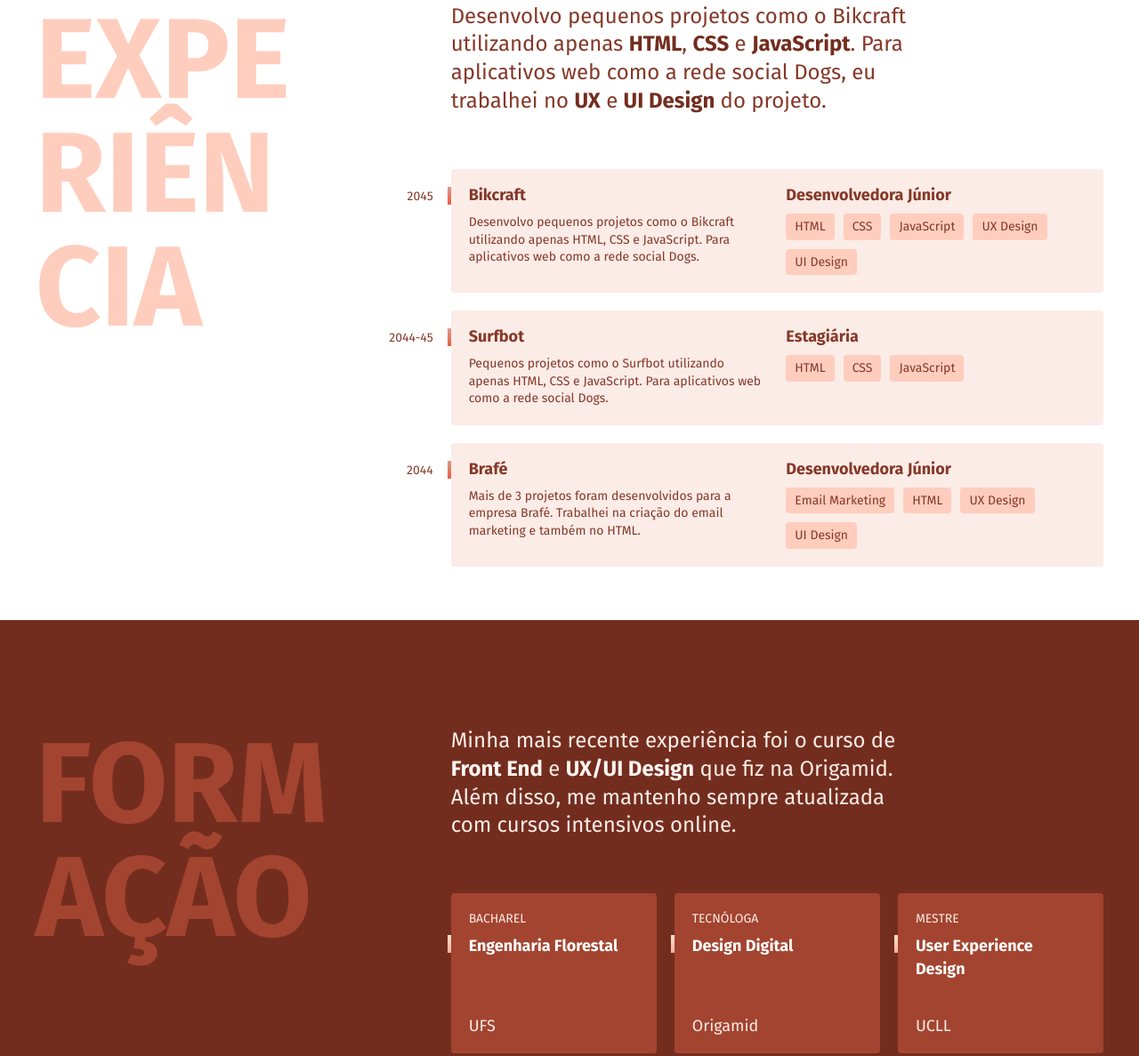
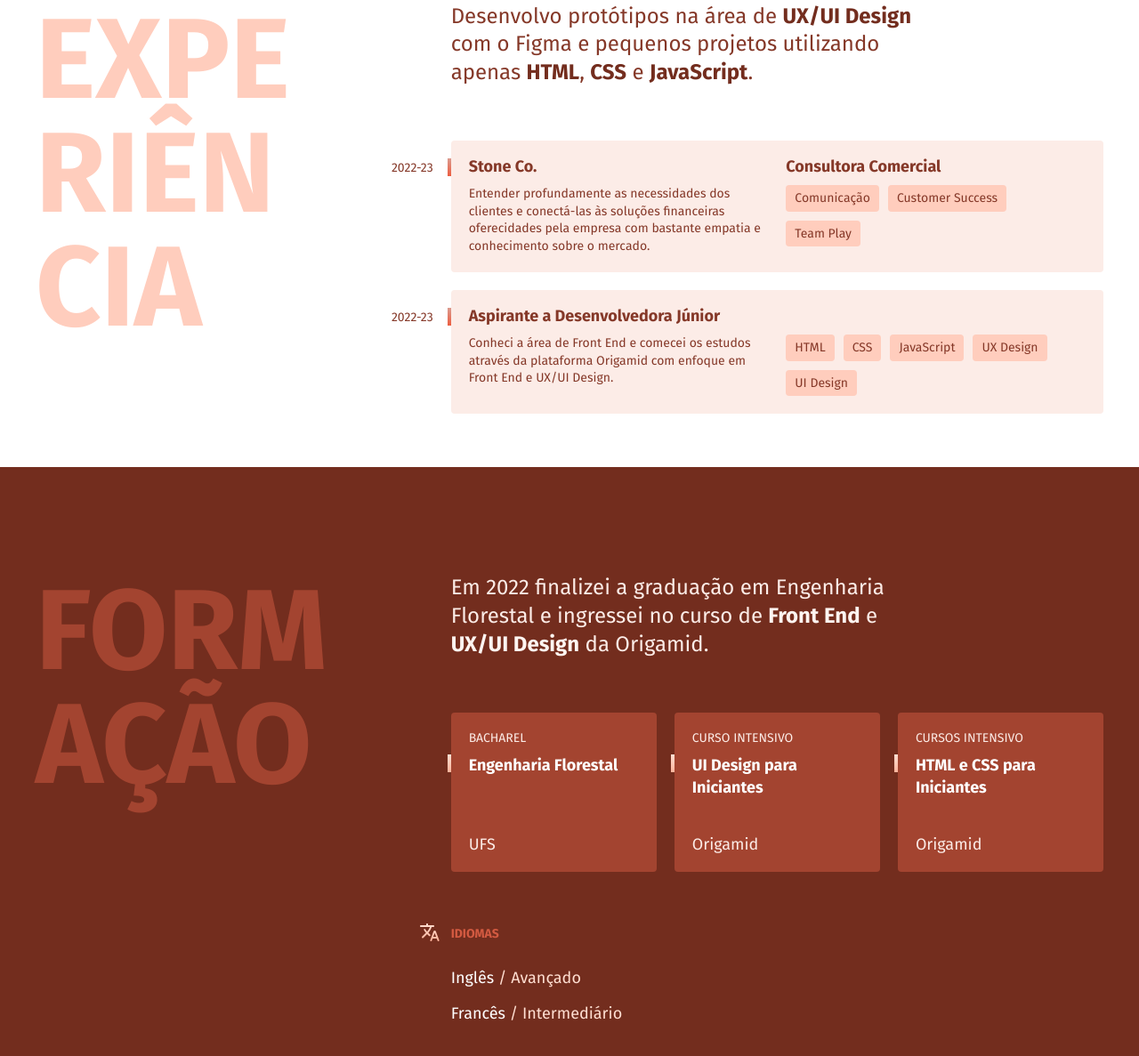
Before and after one commit to layoliv/layoliv.github.io, a plain HTML site: page index.html in a window 1280 px wide. Shown: the part 872-2059 px from the top of the page at 89% size. Drawn offline with Linux system fonts and the light colour scheme.

Commit message:
minhas-infos

```diff
--- a/index.html
+++ b/index.html
@@ -29,7 +29,7 @@
     <img src="./img/perfil rosa.jpg" alt="Arcos do Perfil" width="436" height="750">
     <div>
       <h1>Desenvolvedora<br>Front End &<br>UX/UI Designer</h1>
-      <p>Localizada em Aracaju-SE</p>
+      <p>Situada em Aracaju-SE</p>
     </div>
   </main>
 
@@ -37,13 +37,25 @@
     <h2 class="subtitulo">Experiência</h2>
 
     <div>
-      <p class="experiencia-texto">Desenvolvo pequenos projetos como o Bikcraft utilizando apenas <strong>HTML</strong>, <strong>CSS</strong> e <strong>JavaScript</strong>. Para aplicativos web como a rede social Dogs, eu trabalhei no <strong>UX</strong> e <strong>UI Design</strong> do projeto.</p>
+      <p class="experiencia-texto">Desenvolvo protótipos na área de <strong>UX/UI Design</strong> com o Figma e pequenos projetos utilizando apenas <strong>HTML</strong>, <strong>CSS</strong> e <strong>JavaScript</strong>.</p>
 
       <div class="empresa">
-        <span class="empresa-ano">2045</span>
-        <h3 class="empresa-titulo">Bikcraft</h3>
-        <span class="empresa-titulo">Desenvolvedora Júnior</span>
-        <p class="empresa-texto">Desenvolvo pequenos projetos como o Bikcraft utilizando apenas HTML, CSS e JavaScript. Para aplicativos web como a rede social Dogs.</p>
+        <span class="empresa-ano">2022-23</span>
+        <h3 class="empresa-titulo">Stone Co.</h3>
+        <span class="empresa-titulo">Consultora Comercial</span>
+        <p class="empresa-texto">Entender profundamente as necessidades dos clientes e conectá-las às soluções financeiras oferecidades pela empresa com bastante empatia e conhecimento sobre o mercado.</p>
+        <ul class="empresa-habilidades">
+          <li>Comunicação</li>
+          <li>Customer Success</li>
+          <li>Team Play</li>
+        </ul>
+      </div>
+
+      <div class="empresa">
+        <span class="empresa-ano">2022-23</span>
+        <h3 class="empresa-titulo">Aspirante a Desenvolvedora Júnior</h3>
+        <span class="empresa-titulo"></span>
+        <p class="empresa-texto">Conheci a área de Front End e comecei os estudos através da plataforma Origamid com enfoque em Front End e UX/UI Design.</p>
         <ul class="empresa-habilidades">
           <li>HTML</li>
           <li>CSS</li>
@@ -52,32 +64,6 @@
           <li>UI Design</li>
         </ul>
       </div>
-
-      <div class="empresa">
-        <span class="empresa-ano">2044-45</span>
-        <h3 class="empresa-titulo">Surfbot</h3>
-        <span class="empresa-titulo">Estagiária</span>
-        <p class="empresa-texto">Pequenos projetos como o Surfbot utilizando apenas HTML, CSS e JavaScript. Para aplicativos web como a rede social Dogs.</p>
-        <ul class="empresa-habilidades">
-          <li>HTML</li>
-          <li>CSS</li>
-          <li>JavaScript</li>
-        </ul>
-      </div>
-
-      <div class="empresa">
-        <span class="empresa-ano">2044</span>
-        <h3 class="empresa-titulo">Brafé</h3>
-        <span class="empresa-titulo">Desenvolvedora Júnior</span>
-        <p class="empresa-texto">Mais de 3 projetos foram desenvolvidos para a empresa Brafé. Trabalhei na criação do email marketing e também no HTML.</p>
-        <ul class="empresa-habilidades">
-          <li>Email Marketing</li>
-          <li>HTML</li>
-          <li>UX Design</li>
-          <li>UI Design</li>
-        </ul>
-      </div>
-
     </div>
   </section>
 
@@ -89,7 +75,7 @@
 
         <div>
           <p class="formacao-texto">
-            Minha mais recente experiência foi o curso de <strong>Front End</strong> e <strong>UX/UI Design</strong> que fiz na Origamid. Além disso, me mantenho sempre atualizada com cursos intensivos online.
+            Em 2022 finalizei a graduação em Engenharia Florestal e ingressei no curso de <strong>Front End</strong> e <strong>UX/UI Design</strong> da Origamid.
           </p>
           <ul class="universidade-lista">
             <li class="universidade">
@@ -98,25 +84,18 @@
               <span class="universidade-instituicao">UFS</span>
             </li>
             <li class="universidade">
-              <span class="universidade-tipo">Tecnóloga</span>
-              <h3 class="universidade-curso">Design Digital</h3>
+              <span class="universidade-tipo">Curso Intensivo</span>
+              <h3 class="universidade-curso">UI Design para Iniciantes</h3>
               <span class="universidade-instituicao">Origamid</span>
             </li>
             <li class="universidade">
-              <span class="universidade-tipo">Mestre</span>
-              <h3 class="universidade-curso">User Experience Design</h3>
-              <span class="universidade-instituicao">UCLL</span>
+              <span class="universidade-tipo">Cursos Intensivo</span>
+              <h3 class="universidade-curso">HTML e CSS para Iniciantes</h3>
+              <span class="universidade-instituicao">Origamid</span>
             </li>
           </ul>
 
           <div class="formacao-extra">
-            <div class="cursos">
-              <h3>Cursos Intensivos</h3>
-              <ul>
-                <li>UX Design & UI Design <span>56h</span></li>
-                <li>Front End Para Iniciantes <span>72h</span></li>
-              </ul>
-            </div>
             <div class="idiomas">
               <h3>Idiomas</h3>
               <ul>
```
